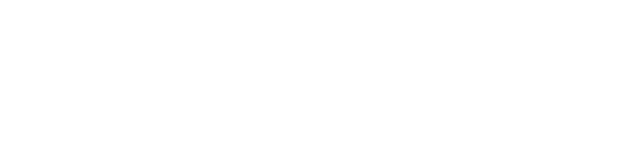
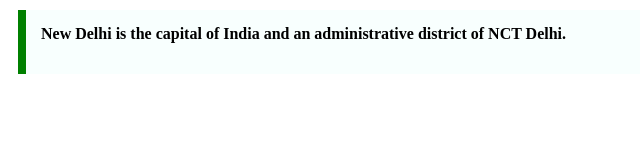
Before and after one commit to acciojob/trivia-mruga-IT, a website: page main.html in a window 1280 px wide. Shown: the whole page, without its empty margins (0-640 px from the left). Drawn offline with Linux system fonts and the light colour scheme.

Commit message:
created a submission

```diff
--- a/main.html
+++ b/main.html
@@ -8,6 +8,8 @@
 
 <body>
 	<!-- the entire body must be written by student -->
+	<blockquote cite="https://en.wikipedia.org/wiki/New_Delhi"
+		<p>New Delhi is the capital of India and an administrative district of NCT Delhi.</p>
     <script type="text/javascript" src="./script.js">
 </script>
 
--- a/styles.css
+++ b/styles.css
@@ -1,2 +1,10 @@
 
 /* Your CSS Code here. */
+blockquote{
+	margin: 10px;
+	padding:15px;
+	border-left: 8px solid green;
+	background-color: #f8fffe;
+	font-weight: bold;
+	max-width: 600px
+}
```
